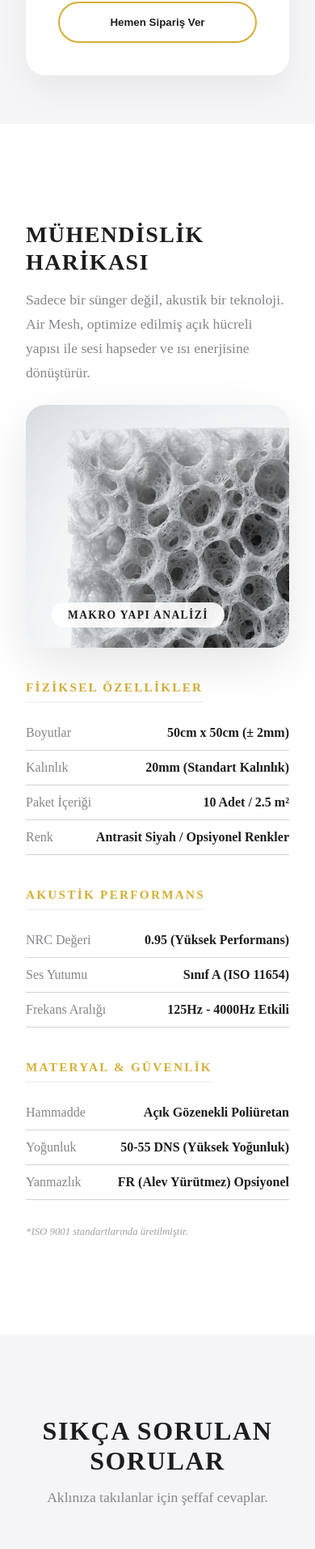
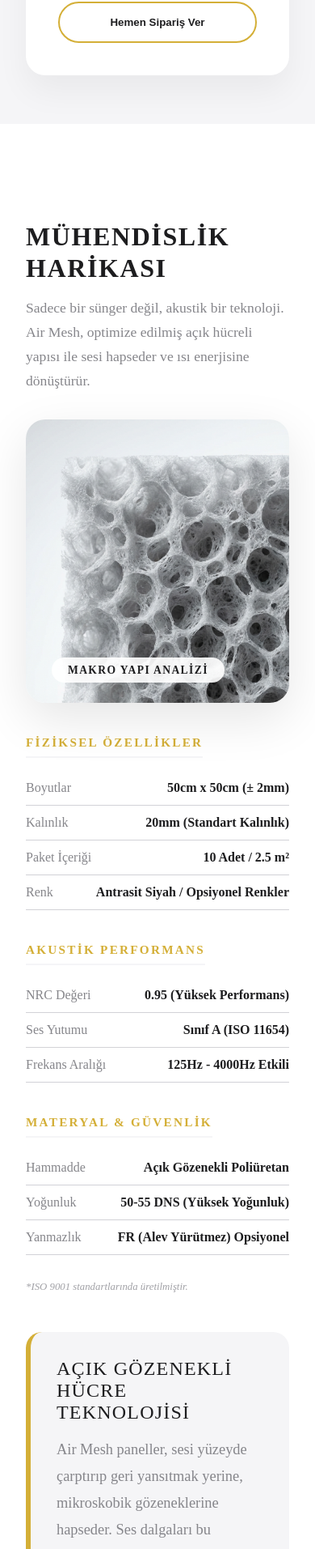
Before and after one commit to selturan001/ses-yalitim, a Next.js app: page / in a window 390 px wide. Shown: the part 6015-7928 px from the top of the page at 81% size. Built offline with nearby package versions, Linux system fonts and the light colour scheme; no server answers; the database is empty.

Commit message:
feat: add full-width technical description to specs

```diff
--- a/src/components/sections/TechSpecs.module.css
+++ b/src/components/sections/TechSpecs.module.css
@@ -1,7 +1,6 @@
 .section {
     padding: 120px 0;
     background-color: var(--color-bg-primary);
-    /* Light Background */
     color: var(--color-text-primary);
 }
 
@@ -21,11 +20,9 @@
 .imageWrapper {
     position: relative;
     height: 550px;
-    /* Reduced height from 700px */
     border-radius: 24px;
     overflow: hidden;
     box-shadow: 0 20px 60px rgba(0, 0, 0, 0.1);
-    /* Soft shadow */
 }
 
 .imageOverlay {
@@ -55,15 +52,13 @@
 }
 
 .header {
-    margin-bottom: 2rem;
-    /* Reduced margin */
+    margin-bottom: 3rem;
     border-left: 4px solid var(--color-accent);
     padding-left: 2rem;
 }
 
 .title {
-    font-size: 2.25rem;
-    /* Reduced from 3rem */
+    font-size: 2.5rem;
     color: var(--color-text-primary);
     line-height: 1.2;
     margin-bottom: 1rem;
@@ -74,7 +69,7 @@
     color: var(--color-text-secondary);
     font-size: 1.1rem;
     line-height: 1.7;
-    max-width: 100%;
+    max-width: 800px;
 }
 
 .specsGrid {
@@ -121,6 +116,41 @@
     font-style: italic;
 }
 
+/* New Technical Description Block */
+.techDescription {
+    margin-top: 4rem;
+    padding: 3rem;
+    background: var(--color-bg-secondary);
+    border-radius: 20px;
+    border-left: 6px solid var(--color-accent);
+    position: relative;
+    overflow: hidden;
+}
+
+.techDescriptionContent {
+    position: relative;
+    z-index: 1;
+    max-width: 900px;
+}
+
+.techDescription h3 {
+    font-family: var(--font-heading);
+    font-size: 1.5rem;
+    color: var(--color-text-primary);
+    margin-bottom: 1rem;
+}
+
+.techDescription p {
+    font-size: 1.15rem;
+    line-height: 1.8;
+    color: var(--color-text-secondary);
+}
+
+.techDescription strong {
+    color: var(--color-accent);
+    font-weight: 700;
+}
+
 @media (max-width: 1024px) {
     .contentGrid {
         grid-template-columns: 1fr;
@@ -128,21 +158,22 @@
     }
 
     .imageWrapper {
-        height: 300px;
+        height: 350px;
         order: -1;
-    }
-
-    .content {
-        padding-top: 0;
     }
 
     .header {
         border-left: none;
         padding-left: 0;
-        margin-bottom: 1.5rem;
+        margin-bottom: 2rem;
     }
 
     .title {
-        font-size: 1.75rem;
+        font-size: 2rem;
+    }
+
+    .techDescription {
+        padding: 2rem;
+        margin-top: 3rem;
     }
 }
--- a/src/components/sections/TechSpecs.tsx
+++ b/src/components/sections/TechSpecs.tsx
@@ -48,7 +48,6 @@ const TechSpecs = () => {
                                     <span className={styles.value}>Antrasit Siyah / Opsiyonel Renkler</span>
                                 </div>
                             </div>
-                            {/* Acoustic and Material groups continue here... */}
 
                             <div className={styles.specGroup}>
                                 <h3 className={styles.groupTitle}>Akustik Performans</h3>
@@ -84,9 +83,19 @@ const TechSpecs = () => {
                         </div>
 
                         <div className={styles.certifications}>
-                            {/* Future placeholder for ISO/CE logos if needed */}
                             <p className={styles.note}>*ISO 9001 standartlarında üretilmiştir.</p>
                         </div>
+                    </div>
+                </div>
+
+                <div className={styles.techDescription}>
+                    <div className={styles.techDescriptionContent}>
+                        <h3>Açık Gözenekli Hücre Teknolojisi</h3>
+                        <p>
+                            Air Mesh paneller, sesi yüzeyde çarptırıp geri yansıtmak yerine, mikroskobik gözeneklerine hapseder.
+                            Ses dalgaları bu tünellerde ilerlerken sürtünme ile ısı enerjisine dönüşür ve yok olur.
+                            <strong>İşte sessizliğin arkasındaki bilim budur.</strong>
+                        </p>
                     </div>
                 </div>
             </div>
```
